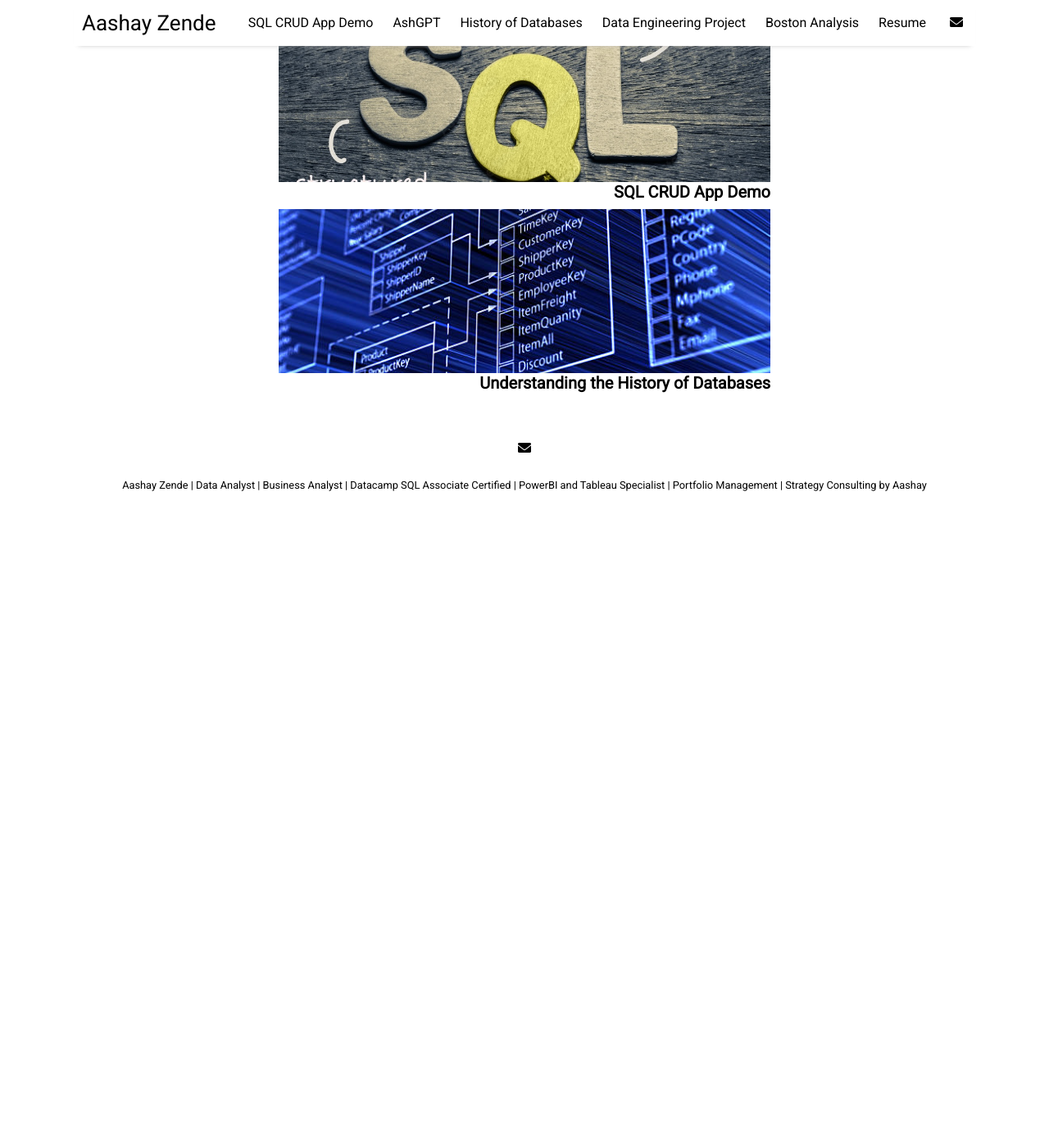
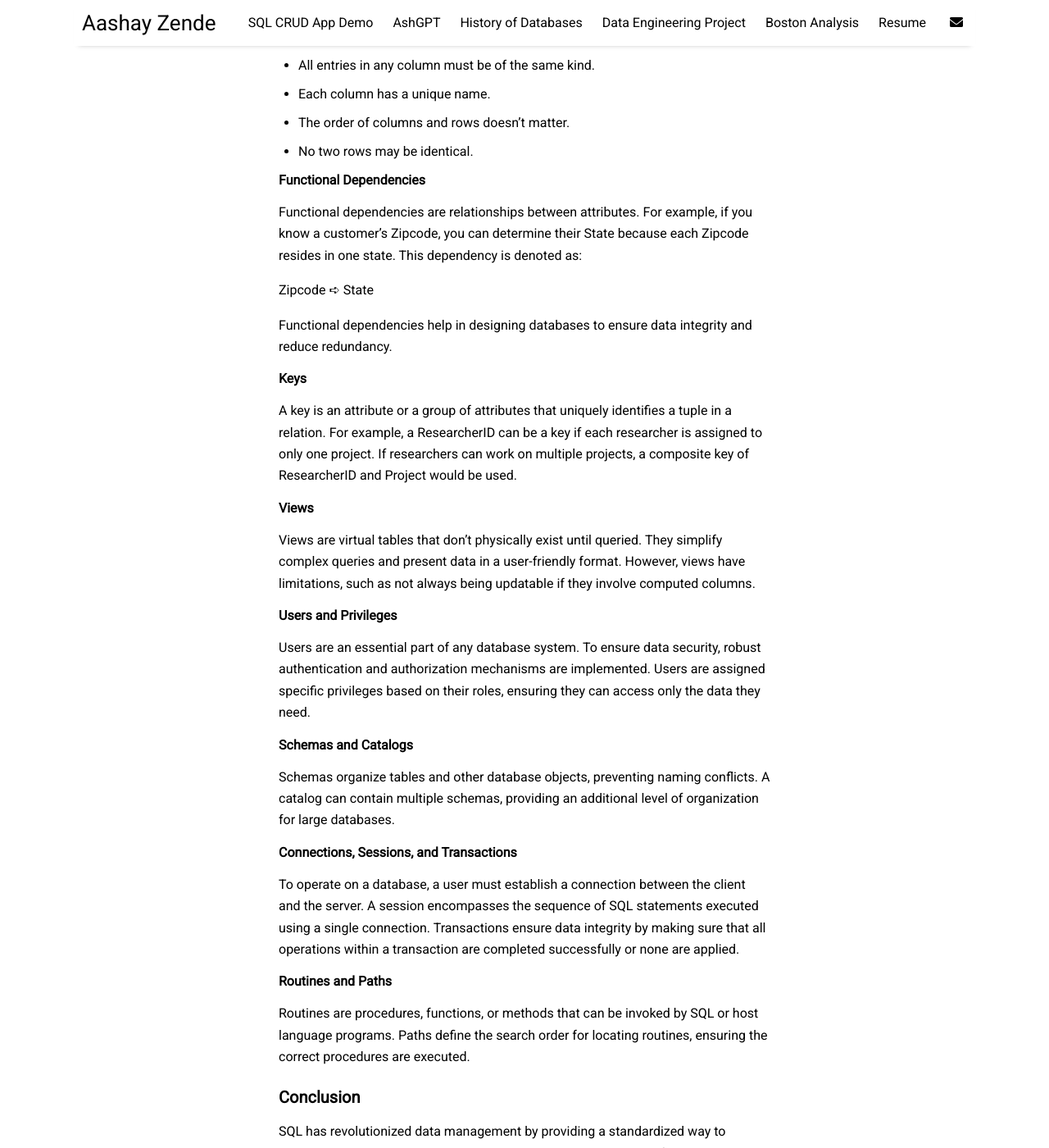
Before and after one commit to ashz1/posts, a Jekyll site: the page built from _posts/2024-07-11-Getting-To-Know-SQL.md, in a window 1280 px wide and 1400 px high, scrolled down 2874 px. Shown: the whole window at 82% size. Built offline with Jekyll 4.4.1, drawn with Linux system fonts in a browser that asks for light colours; nearby versions of some CDN libraries; before the commit the page ends 3504 px from its top, so only the background shows below that; some of the changed text lies outside the part shown.

Commit message:
Update 2024-07-11-Getting-To-Know-SQL.md

```diff
--- a/_posts/2024-07-11-Getting-To-Know-SQL.md
+++ b/_posts/2024-07-11-Getting-To-Know-SQL.md
@@ -57,8 +57,56 @@
 
 An open-source DBMS known for its robustness and support for large-scale applications, PostgreSQL is supported by an active user community.
 
+---
+
+### SQL and the Relational Model
+
+The relational database model, initially proposed by Dr. Edgar F. Codd, became the foundation for SQL and relational databases. While SQL was developed to work with relational databases, it's not entirely consistent with the relational model, but it provides a practical approach to managing data.
+
+#### Sets, Relations, Multisets, and Tables
+
+The relational model is based on set theory, where a set is a collection of unique objects. In SQL, the equivalent of a relation is a table, but tables can have duplicate rows, making them more akin to multisets. Here are the key characteristics of an SQL relation:
+
+- Every cell contains a single value.
+- All entries in any column must be of the same kind.
+- Each column has a unique name.
+- The order of columns and rows doesn't matter.
+- No two rows may be identical.
+
+#### Functional Dependencies
+
+Functional dependencies are relationships between attributes. For example, if you know a customer's Zipcode, you can determine their State because each Zipcode resides in one state. This dependency is denoted as:
+
+Zipcode ➪ State
+
+Functional dependencies help in designing databases to ensure data integrity and reduce redundancy.
+
+#### Keys
+
+A key is an attribute or a group of attributes that uniquely identifies a tuple in a relation. For example, a ResearcherID can be a key if each researcher is assigned to only one project. If researchers can work on multiple projects, a composite key of ResearcherID and Project would be used.
+
+#### Views
+
+Views are virtual tables that don't physically exist until queried. They simplify complex queries and present data in a user-friendly format. However, views have limitations, such as not always being updatable if they involve computed columns.
+
+#### Users and Privileges
+
+Users are an essential part of any database system. To ensure data security, robust authentication and authorization mechanisms are implemented. Users are assigned specific privileges based on their roles, ensuring they can access only the data they need.
+
+#### Schemas and Catalogs
+
+Schemas organize tables and other database objects, preventing naming conflicts. A catalog can contain multiple schemas, providing an additional level of organization for large databases.
+
+#### Connections, Sessions, and Transactions
+
+To operate on a database, a user must establish a connection between the client and the server. A session encompasses the sequence of SQL statements executed using a single connection. Transactions ensure data integrity by making sure that all operations within a transaction are completed successfully or none are applied.
+
+#### Routines and Paths
+
+Routines are procedures, functions, or methods that can be invoked by SQL or host language programs. Paths define the search order for locating routines, ensuring the correct procedures are executed.
+
 ### Conclusion
 
-SQL has become the backbone of modern data management due to its standardization and powerful data manipulation capabilities. Understanding the history and evolution of SQL helps appreciate its significance in the world of relational databases.
+SQL has revolutionized data management by providing a standardized way to interact with relational databases. Understanding the intricacies of SQL and the relational model is crucial for effectively managing and manipulating data. The evolution of SQL and its implementations highlights its significance and widespread adoption in the world of data management.
 
 ---
```
